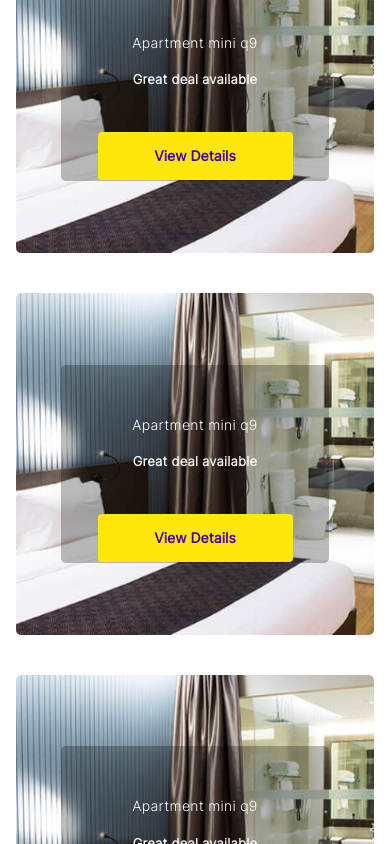
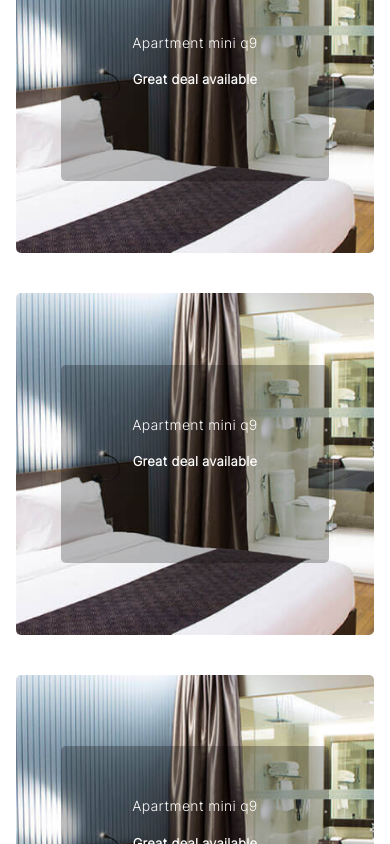
Before and after one commit to DuTran7/CityHouzing, a Next.js app: page / in a window 390 px wide. Shown: the part 1060-1904 px from the top of the page. Built offline with nearby package versions, Linux system fonts and the light colour scheme.

Commit message:
Feature/home page (#7)
* [fix bug]: responsive component

* add animation for button view detail in project component

* rounded the image and component in home page

* update animation in hover project

```diff
--- a/src/components/home/outstandingProject/OutstandingProject.module.css
+++ b/src/components/home/outstandingProject/OutstandingProject.module.css
@@ -50,13 +50,9 @@
   box-shadow: rgba(0, 0, 0, 0.24) 0px 3px 8px;
 }
 
-@keyframes appear_element {
-  0% { opacity: 0 }
-  100% { opacity: 1 }
-}
-
 .box-warp-content:hover > div .btn-view-detail {
   display: block;
+  opacity: 1;
 }
 
 .btn-view-detail {
@@ -65,9 +61,8 @@
   line-height: 1.5rem;
   width: 100%;
   height: 1.5rem;
-  display: none;
-  opacity: 1;
-  animation: appear_element 1s;
+  opacity: 0;
+  transition: 1s;
 }
 
 
@@ -77,6 +72,7 @@
   line-height: 1.625rem;
   width: 100%;
   text-align: center;
+  border-radius: 0.313rem;
   text-overflow: ellipsis;
 }
 @media only screen and (max-width: 767px) {
```
